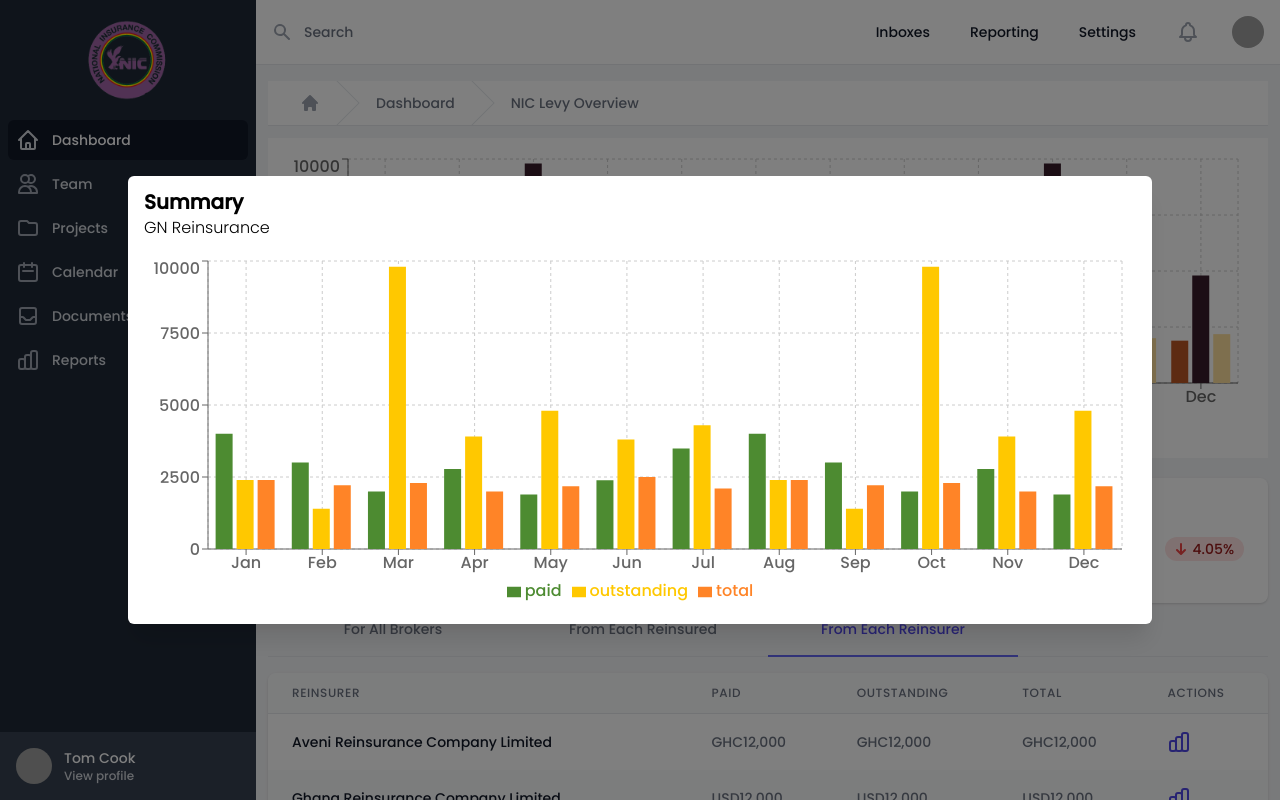
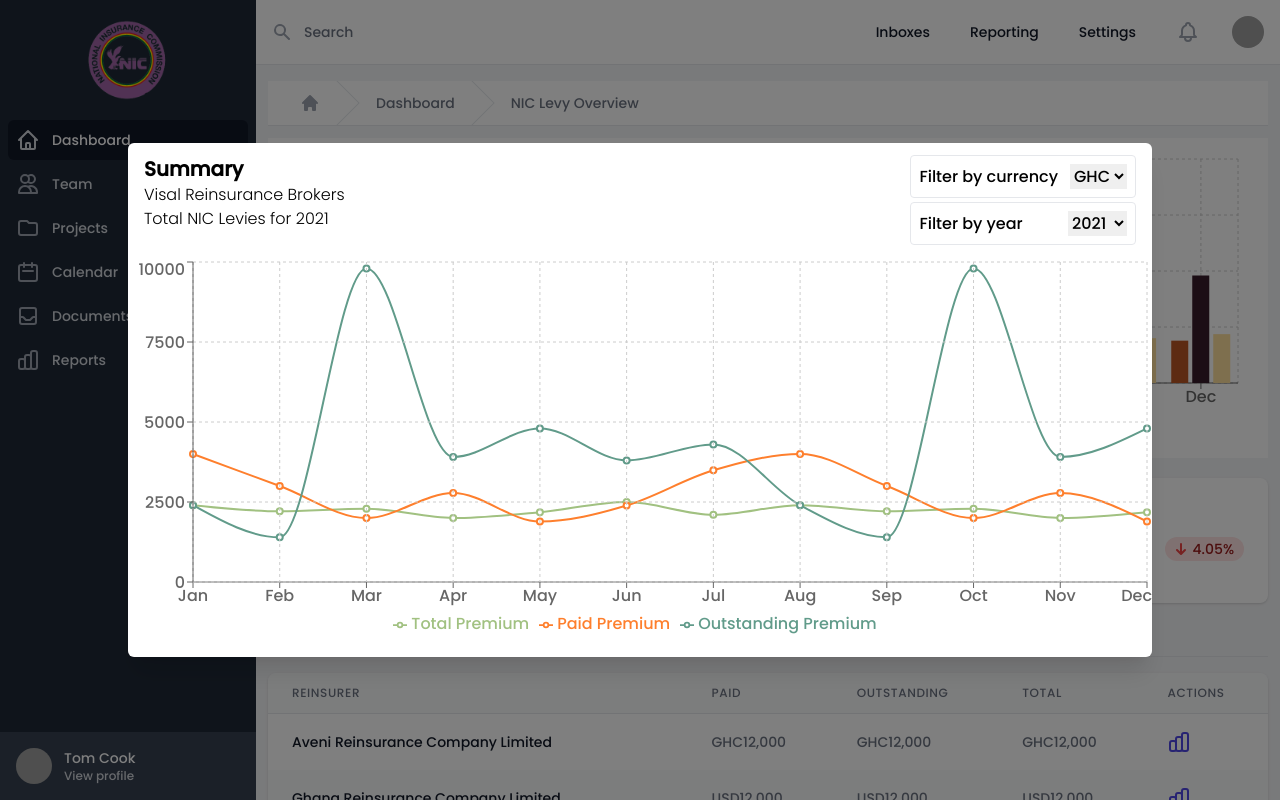
Before and after one commit to Khoby-790/template-nic, a React (Create React App) app: page /nic in a window 1280 px wide. Both pictures are taken after a click on the icon 1179 px from the left and 742 px from the top of the page. Built offline with nearby package versions, Linux system fonts and the light colour scheme; grey boxes are pictures that could not be loaded.

Commit message:
--- Auto-Git Commit ---

```diff
--- a/src/pages/NicStatsExpansion/components/DisplayBarChart.tsx
+++ b/src/pages/NicStatsExpansion/components/DisplayBarChart.tsx
@@ -1,5 +1,5 @@
 import React, { Fragment } from 'react'
-import { BarChart, Bar, Cell, XAxis, YAxis, CartesianGrid, Tooltip, Legend, ResponsiveContainer } from 'recharts';
+import { CustomLineChart } from '../../../components';
 
 const data = [
     {
@@ -79,36 +79,42 @@ interface Props {
 
 }
 
+const lines = [
+    { name: "total", title: "Total Premium", width: 2, color: "#A1C181" },
+    { name: "paid", title: "Paid Premium", width: 2, color: "#FE7F2D" },
+    { name: "outstanding", title: "Outstanding Premium", width: 2, color: "#619B8A" },
+]
+
 const DisplayBarChart = (props: Props) => {
     return (
         <Fragment>
-            <div className="h-16 px-4 py-3 flex flex-col">
-                <span className="text-xl font-bold">Summary</span>
-                <span className="font-light">GN Reinsurance</span>
+            <div className="h-auto px-4 py-3 flex justify-between">
+                <div className="flex flex-col">
+                    <span className="text-xl font-bold">Summary</span>
+                    <span className="font-light">Visal Reinsurance Brokers</span>
+                    <span className="font-light">Total NIC Levies for 2021</span>
+                </div>
+                <div>
+                    <div className="flex border p-2 mb-1 rounded items-baseline">
+                        <label className="mr-3" htmlFor="">Filter by currency</label>
+                        <select name="" id="">
+                            <option value="">GHC</option>
+                            <option value="">EUR</option>
+                            <option value="">USD</option>
+                        </select>
+                    </div>
+                    <div className="flex border p-2 rounded justify-between items-baseline">
+                        <label className="mr-3" htmlFor="">Filter by year</label>
+                        <select name="" id="">
+                            <option value="">2021</option>
+                            <option value="">2020</option>
+                            <option value="">2019</option>
+                        </select>
+                    </div>
+                </div>
             </div>
-            <div className="h-96 py-4">
-                <ResponsiveContainer width="100%" height="100%">
-                    <BarChart
-                        width={500}
-                        height={300}
-                        data={data}
-                        margin={{
-                            top: 5,
-                            right: 30,
-                            left: 20,
-                            bottom: 5,
-                        }}
-                    >
-                        <CartesianGrid strokeDasharray="3 3" />
-                        <XAxis dataKey="name" />
-                        <YAxis />
-                        <Tooltip />
-                        <Legend />
-                        <Bar dataKey="paid" fill="#4D8B31" />
-                        <Bar dataKey="outstanding" fill="#FFC800" />
-                        <Bar dataKey="total" fill="#FF8427" />
-                    </BarChart>
-                </ResponsiveContainer>
+            <div className="h-96 mb-4">
+                <CustomLineChart data={data} lines={lines} />
             </div>
         </Fragment>
     )
--- a/src/pages/NicStatsExpansion/components/ReinsurerPill.tsx
+++ b/src/pages/NicStatsExpansion/components/ReinsurerPill.tsx
@@ -1,5 +1,5 @@
 /* eslint-disable jsx-a11y/anchor-is-valid */
-import React, { useState } from 'react'
+import React, { Fragment, useState } from 'react'
 import { Modal } from '../../../components'
 import DisplayBarChart from './DisplayBarChart'
 
@@ -7,11 +7,17 @@ interface Props {
     name?: string
 }
 
+const inActive = "border-transparent text-gray-500 hover:text-gray-700 hover:border-gray-300 w-1/4 py-4 px-1 text-center border-b-2 font-medium text-sm";
+const active = "border-indigo-500 text-indigo-600 w-1/4 py-4 px-1 text-center border-b-2 font-medium text-sm";
+
+type Tabs = "stats" | "reinsurers"
+
 const ReinsurerPill = ({ name }: Props) => {
-    const [showGraph, setShowGraph] = useState<boolean>(false)
+    const [showGraph, setShowGraph] = useState<boolean>(false);
+    const [tabs, setTabs] = useState<Tabs>("stats");
     return (
         <>
-            <div className="relative rounded-lg border border-gray-300 bg-white px-6 py-5 shadow-sm flex items-center space-x-3 hover:border-gray-400 focus-within:ring-2 focus-within:ring-offset-2 focus-within:ring-indigo-500">
+            <div className="relative rounded-lg border border-gray-300 bg-white px-6 py-5 shadow-sm flex items-start space-x-3 hover:border-gray-400 focus-within:ring-2 focus-within:ring-offset-2 focus-within:ring-indigo-500">
                 <div className="flex-shrink-0">
                     <img className="h-10 w-10 rounded-full" src="https://images.unsplash.com/photo-1494790108377-be9c29b29330?ixlib=rb-1.2.1&ixqx=ah3lxr8uqw&ixid=eyJhcHBfaWQiOjEyMDd9&auto=format&fit=facearea&facepad=2&w=256&h=256&q=80" alt="" />
                 </div>
@@ -23,32 +29,54 @@ const ReinsurerPill = ({ name }: Props) => {
                                 <p className="text-sm font-medium text-gray-900">
                                     {name || "Leslie Alexander"}
                                 </p>
-                                <p className="text-sm flex items-center text-gray-500 truncate">
-                                    <svg className="h-6" xmlns="http://www.w3.org/2000/svg" fill="none" viewBox="0 0 24 24" stroke="currentColor">
+                                <p className="text-sm flex items-start text-gray-500 truncate">
+                                    <svg className="h-6 mr-2" xmlns="http://www.w3.org/2000/svg" fill="none" viewBox="0 0 24 24" stroke="currentColor">
                                         <path strokeLinecap="round" strokeLinejoin="round" strokeWidth={2} d="M19 21V5a2 2 0 00-2-2H7a2 2 0 00-2 2v16m14 0h2m-2 0h-5m-9 0H3m2 0h5M9 7h1m-1 4h1m4-4h1m-1 4h1m-5 10v-5a1 1 0 011-1h2a1 1 0 011 1v5m-4 0h4" />
                                     </svg>
-                                    <span>East Legon</span>
+                                    <div className="flex flex-col">
+                                        <span>Address </span>
+                                        <span>Contact Details</span>
+                                    </div>
                                 </p>
                             </a>
+                            <div className="flex">
                                 <div onClick={() => setShowGraph(true)} className="flex w-20 cursor-pointer justify-center text-gray-500 items-center rounded-xl hover:bg-indigo-100 p-2 my-3">
                                     <svg className="h-6 text-sm text-gray-500" xmlns="http://www.w3.org/2000/svg" fill="none" viewBox="0 0 24 24" stroke="currentColor">
                                         <path strokeLinecap="round" strokeLinejoin="round" strokeWidth={2} d="M15 12a3 3 0 11-6 0 3 3 0 016 0z" />
                                         <path strokeLinecap="round" strokeLinejoin="round" strokeWidth={2} d="M2.458 12C3.732 7.943 7.523 5 12 5c4.478 0 8.268 2.943 9.542 7-1.274 4.057-5.064 7-9.542 7-4.477 0-8.268-2.943-9.542-7z" />
                                     </svg>
                                 </div>
+                                <div onClick={() => setShowGraph(true)} className="flex w-20 cursor-pointer justify-center text-gray-500 items-center rounded-xl hover:bg-indigo-100 p-2 my-3">
+                                    <svg className="h-6 text-sm text-gray-500" xmlns="http://www.w3.org/2000/svg" fill="none" viewBox="0 0 24 24" stroke="currentColor">
+                                        <path strokeLinecap="round" strokeLinejoin="round" strokeWidth={2} d="M3 8l7.89 5.26a2 2 0 002.22 0L21 8M5 19h14a2 2 0 002-2V7a2 2 0 00-2-2H5a2 2 0 00-2 2v10a2 2 0 002 2z" />
+                                    </svg>
+                                </div>
+                            </div>
+
+
+                        </div>
+                        <div>
+                            <div className="py-3 flex justify-end">
+                                <label className="mr-3" htmlFor="">Filter by currency</label>
+                                <select name="" id="">
+                                    <option value="">GHC</option>
+                                    <option value="">EUR</option>
+                                    <option value="">USD</option>
+                                </select>
                             </div>
                             <div className="px-5 grid grid-cols-3 gap-x-5">
                                 <div className="flex flex-col">
                                     <span className="font-thin">Total</span>
-                                <span className="font-semibold text-xl">12,022,152</span>
+                                    <span className="font-semibold text-xl">GHC 12,022,152</span>
                                 </div>
                                 <div className="flex flex-col">
                                     <span className="font-thin">Paid</span>
-                                <span className="font-semibold text-xl">12,022,152</span>
+                                    <span className="font-semibold text-xl"> GHC 12,022,152</span>
                                 </div>
                                 <div className="flex flex-col">
                                     <span className="font-thin">Outstanding</span>
-                                <span className="font-semibold text-xl">12,022,152</span>
+                                    <span className="font-semibold text-xl">GHC 12,022,152</span>
+                                </div>
                             </div>
                         </div>
                     </div>
@@ -56,7 +84,33 @@ const ReinsurerPill = ({ name }: Props) => {
             </div>
 
             <Modal size={80} show={showGraph} setShow={setShowGraph}>
-                <DisplayBarChart />
+                <Fragment>
+                    <div className="px-5 mt-4">
+                        <div className="sm:hidden">
+                            <label htmlFor="tabs" className="sr-only">Select a tab</label>
+                            <select id="tabs" name="tabs" className="block w-full focus:ring-indigo-500 focus:border-indigo-500 border-gray-300 rounded-md">
+                                <option>My Account</option>
+                                <option>Company</option>
+                                <option selected>Team Members</option>
+                                <option>Billing</option>
+                            </select>
+                        </div>
+                        <div className="hidden sm:block">
+                            <div className="border-b border-gray-200">
+                                <nav className="-mb-px flex" aria-label="Tabs">
+                                    <a href="#" onClick={() => setTabs("stats")} className={tabs === "stats" ? active : inActive}>
+                                        NIC levy summary
+                                    </a>
+                                    <a href="#" onClick={() => setTabs("reinsurers")} className={tabs === "reinsurers" ? active : inActive}>
+                                        Reinsurers
+                                    </a>
+                                </nav>
+                            </div>
+                        </div>
+                    </div>
+                    {tabs === "stats" && <DisplayBarChart />}
+                    {tabs === "reinsurers" && <DisplayBarChart />}
+                </Fragment>
             </Modal>
         </>
     )
```
Lines whose indentation alone changed are shown as unchanged.
